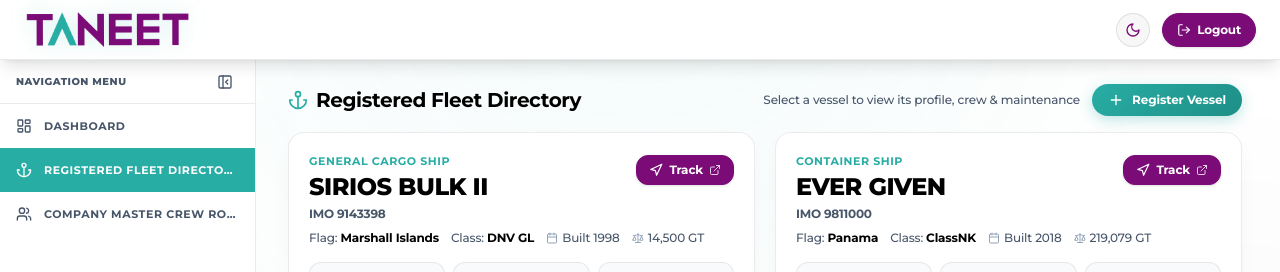
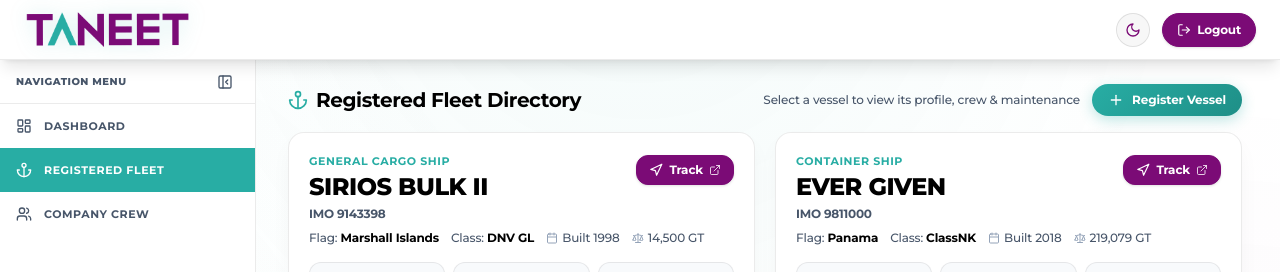
Before and after one commit to Drakhtar359/app-mozuk-marine, a React (Vite) app: page / in a window 1280 px wide. Shown: the top 272 px of the page. Built offline with nearby package versions, Linux system fonts and the light colour scheme.

Commit message:
Update navigation tab labels to REGISTERED FLEET and COMPANY CREW

```diff
--- a/src/App.tsx
+++ b/src/App.tsx
@@ -944,7 +944,7 @@ export function App() {
           <button
             type="button"
             onClick={() => handleSelectNavTab('fleet')}
-            title="REGISTERED FLEET DIRECTORY"
+            title="REGISTERED FLEET"
             className={`w-full h-11 flex items-center ${
               isSidebarCollapsed ? 'justify-center px-0' : 'gap-3 px-4'
             } rounded-none font-['Montserrat',sans-serif] font-bold text-[11px] uppercase tracking-wider text-left transition-colors cursor-pointer ${
@@ -954,13 +954,13 @@ export function App() {
             }`}
           >
             <Anchor className="w-4 h-4 shrink-0" />
-            {!isSidebarCollapsed && <span className="truncate">REGISTERED FLEET DIRECTORY</span>}
+            {!isSidebarCollapsed && <span className="truncate">REGISTERED FLEET</span>}
           </button>
 
           <button
             type="button"
             onClick={() => handleSelectNavTab('crew')}
-            title="COMPANY MASTER CREW ROSTER"
+            title="COMPANY CREW"
             className={`w-full h-11 flex items-center ${
               isSidebarCollapsed ? 'justify-center px-0' : 'gap-3 px-4'
             } rounded-none font-['Montserrat',sans-serif] font-bold text-[11px] uppercase tracking-wider text-left transition-colors cursor-pointer ${
@@ -970,7 +970,7 @@ export function App() {
             }`}
           >
             <Users className="w-4 h-4 shrink-0" />
-            {!isSidebarCollapsed && <span className="truncate">COMPANY MASTER CREW ROSTER</span>}
+            {!isSidebarCollapsed && <span className="truncate">COMPANY CREW</span>}
           </button>
         </div>
 
```
